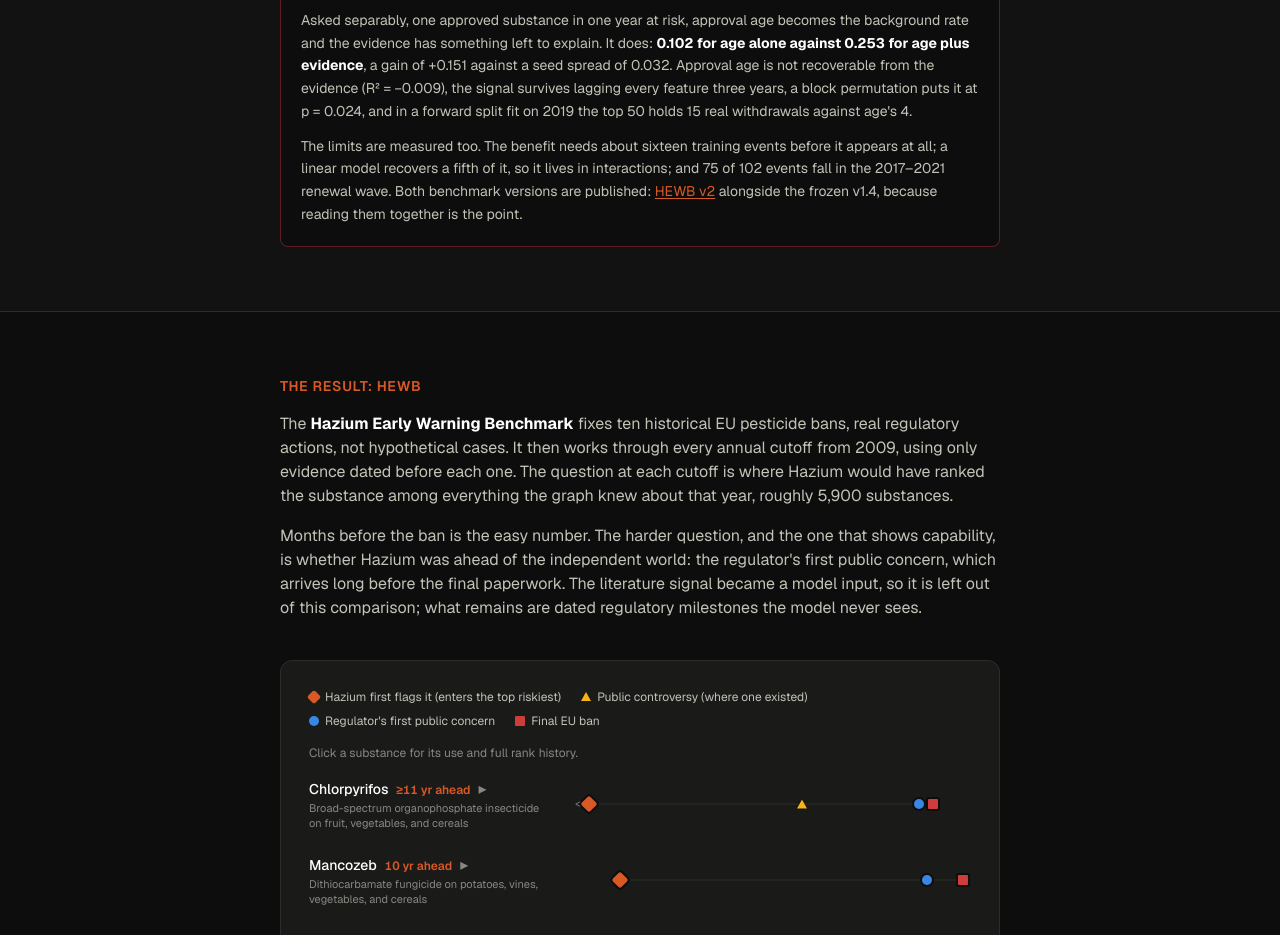
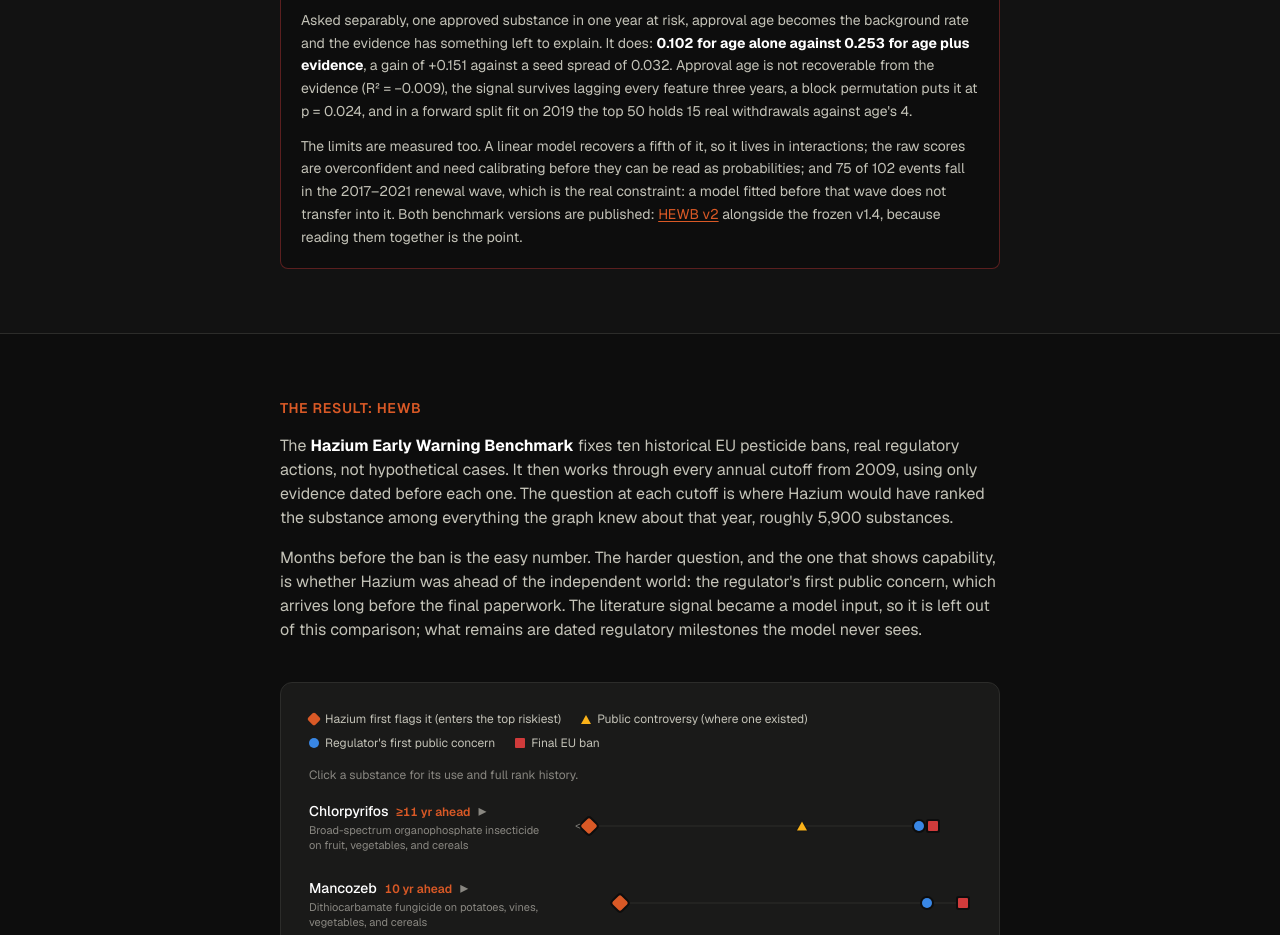
Before and after one commit to MartinBlomqvistDev/hazium, a Next.js app in the folder web/: page / in a window 1280 px wide. Shown: the part 2980-3915 px from the top of the page. Built offline with nearby package versions, Linux system fonts and the light colour scheme.

Commit message:
fix: the early-split failure is era transfer, not a sample-size floor

```diff
--- a/web/components/HowItWorks.tsx
+++ b/web/components/HowItWorks.tsx
@@ -81,9 +81,11 @@
             forward split fit on 2019 the top 50 holds 15 real withdrawals against age&apos;s 4.
           </p>
           <p className="mt-3 text-sm leading-relaxed text-text-secondary">
-            The limits are measured too. The benefit needs about sixteen training events before
-            it appears at all; a linear model recovers a fifth of it, so it lives in
-            interactions; and 75 of 102 events fall in the 2017&ndash;2021 renewal wave. Both
+            The limits are measured too. A linear model recovers a fifth of it, so it lives in
+            interactions; the raw scores are overconfident and need calibrating before they can
+            be read as probabilities; and 75 of 102 events fall in the 2017&ndash;2021 renewal
+            wave, which is the real constraint: a model fitted before that wave does not
+            transfer into it. Both
             benchmark versions are published:{" "}
             <a
               href="https://github.com/MartinBlomqvistDev/hazium/tree/main/release/hewb-v2"
```
Also changed, not shown: 2 other files (tests, documents, lock files or other folders).
